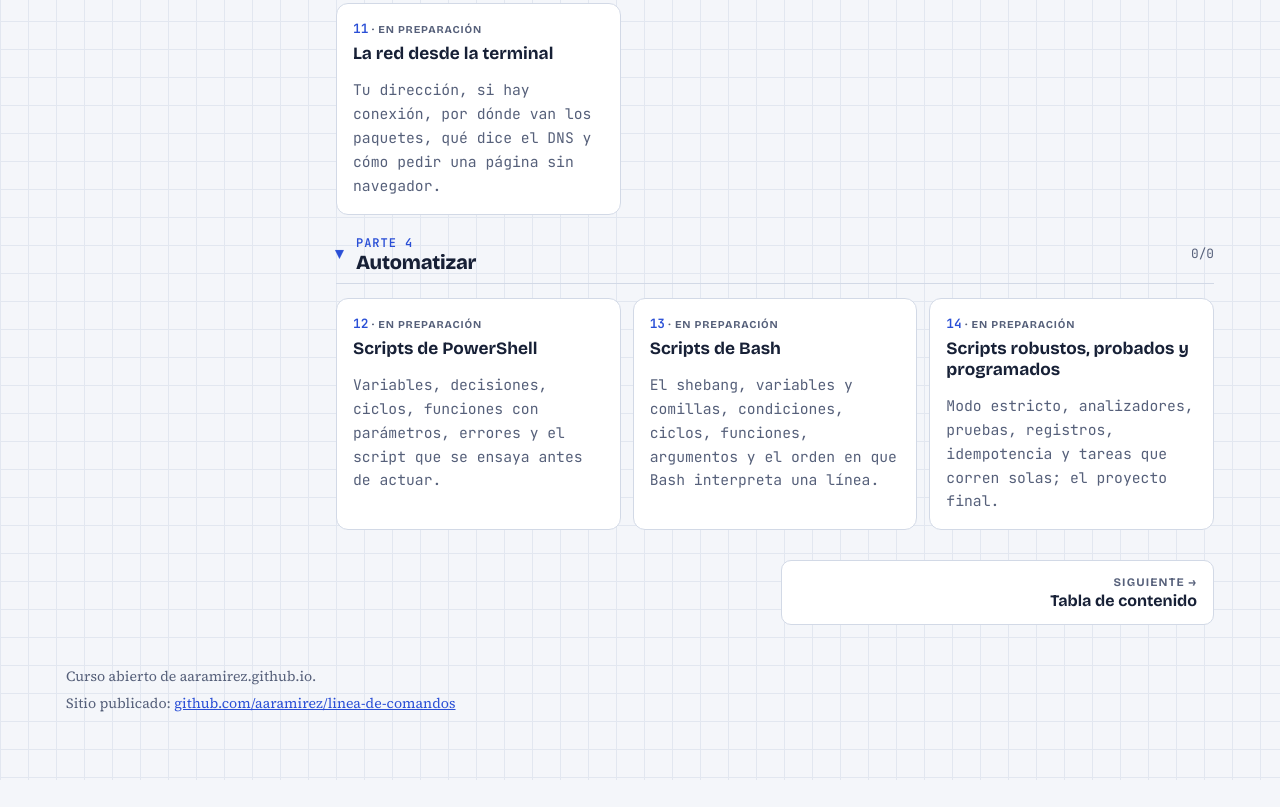
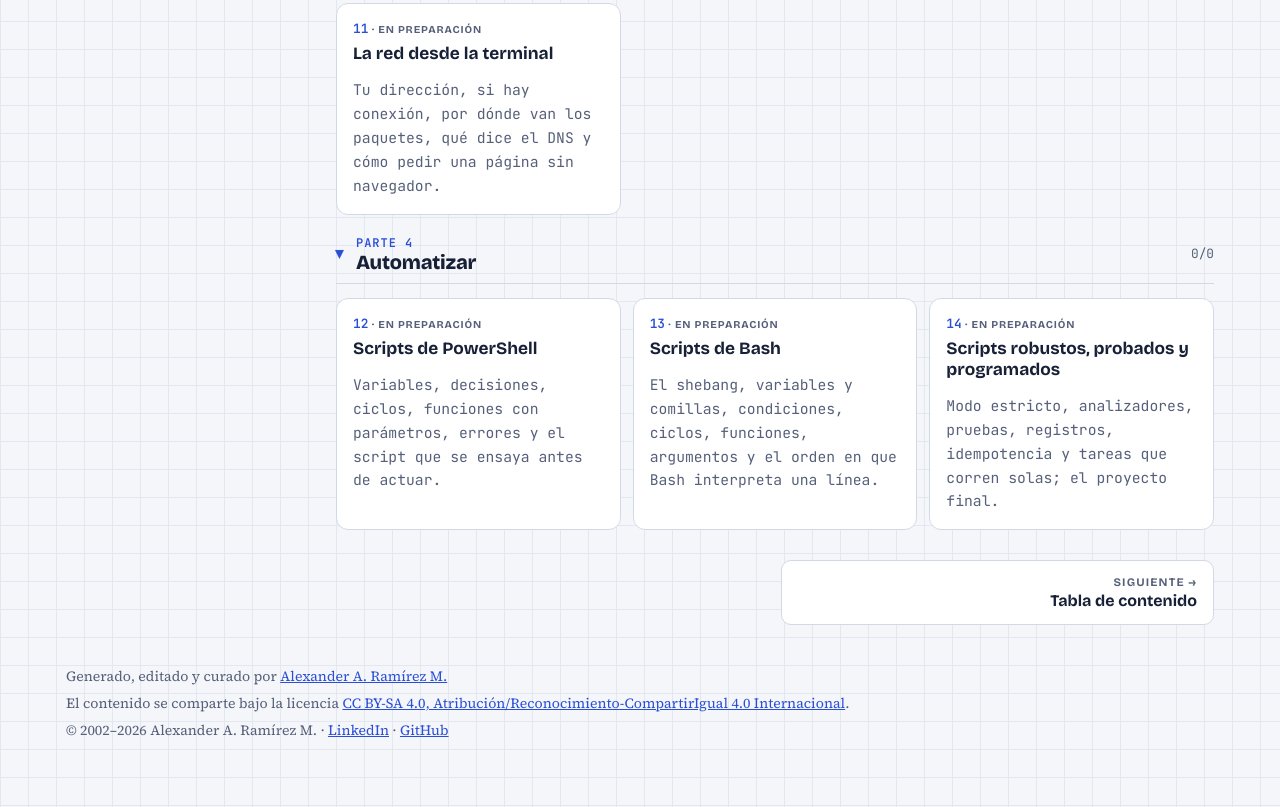
Before and after one commit to aaramirez/linea-de-comandos, a plain HTML site: page index.html in a window 1280 px wide. Shown: the part 2415-3222 px from the top of the page. Before the commit the page ends 3195 px from the top, so only its background shows below. Drawn offline with nearby package versions, Linux system fonts and the light colour scheme.

Commit message:
Pie común: autoría, licencia CC BY-SA 4.0 y año que se actualiza solo

```diff
--- a/index.html
+++ b/index.html
@@ -89,7 +89,7 @@ height="0" width="0" style="display:none;visibility:hidden"></iframe></noscript>
 <nav class="pager" id="pager" aria-label="Capítulo anterior y siguiente"></nav>
 </main>
 </div>
-<footer><span>Curso abierto de aaramirez.github.io.</span><span>Sitio publicado: <a href="https://github.com/aaramirez/linea-de-comandos" target="_blank" rel="noopener">github.com/aaramirez/linea-de-comandos</a></span></footer>
+<footer><span>Generado, editado y curado por <a href="https://www.linkedin.com/in/alexander-ramirez-morales/" target="_blank" rel="noopener">Alexander A. Ramírez M.</a></span><span>El contenido se comparte bajo la licencia <a href="https://creativecommons.org/licenses/by-sa/4.0/deed.es" target="_blank" rel="noopener">CC BY-SA 4.0, Atribución/Reconocimiento-CompartirIgual 4.0 Internacional</a>.</span><span>© 2002–<span data-anio>2026</span> Alexander A. Ramírez M. · <a href="https://www.linkedin.com/in/alexander-ramirez-morales/" target="_blank" rel="noopener">LinkedIn</a> · <a href="https://github.com/aaramirez" target="_blank" rel="noopener">GitHub</a></span><script>document.querySelectorAll('[data-anio]').forEach(function (e) { e.textContent = new Date().getFullYear(); });</script></footer>
 </div>
 <script src="assets/lab.js"></script>
 </body>
```
Also changed, not shown: temario.html (+1 -1 lines).
